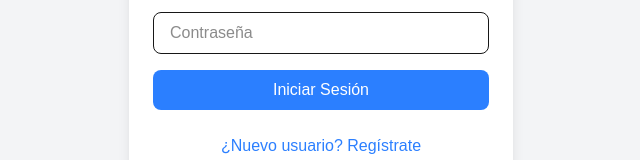
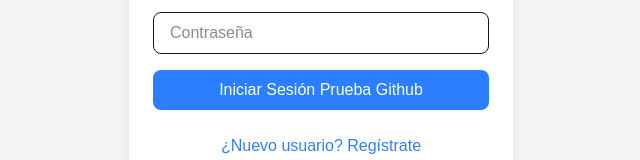
Before and after one commit to JoacoZzz/proyectoDW, a Next.js app in the folder Frontend/: page / in a window 1280 px wide. Shown: the part 372-532 px from the top of the page, without its empty margins (319-959 px from the left). Built offline with nearby package versions, Linux system fonts and the light colour scheme.

Commit message:
Update page.tsx

```diff
--- a/Frontend/src/app/(general)/login/page.tsx
+++ b/Frontend/src/app/(general)/login/page.tsx
@@ -71,7 +71,7 @@ const Page = () => {
             type="submit"
             className="w-full bg-blue-500 text-white py-2 rounded-lg hover:bg-blue-600 transition"
           >
-            Iniciar Sesión
+            Iniciar Sesión Prueba Github
           </button>
         </form>
 
```
